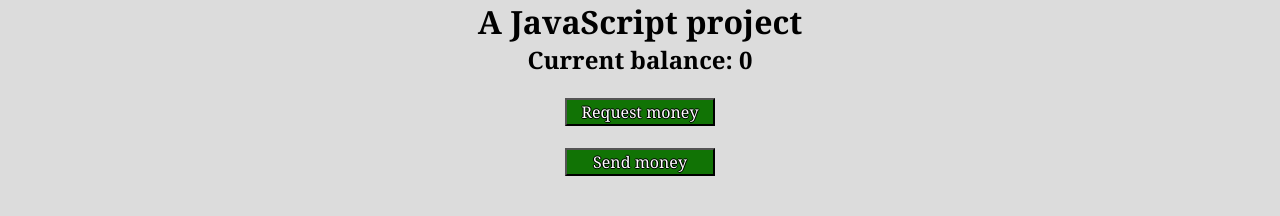
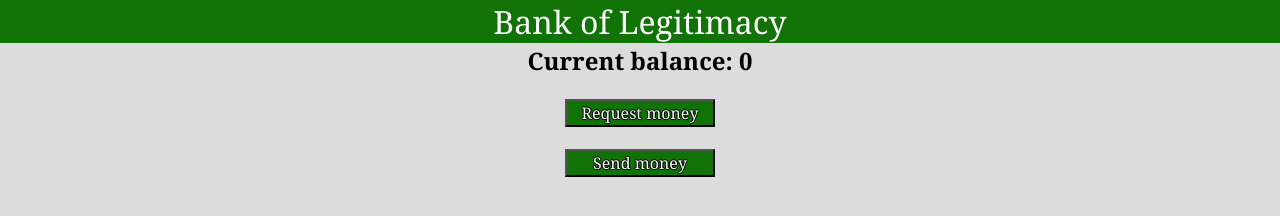
Before and after one commit to Zelatra/faux-banking, a website built with Parcel: page src/index.html in a window 1280 px wide. Built offline with nearby package versions, Linux system fonts and the light colour scheme.

Commit message:
Fixed banner not displaying

```diff
--- a/src/index.html
+++ b/src/index.html
@@ -1,7 +1,9 @@
 <!DOCTYPE html>
 <html lang="en">
 <head>
-  <header class="banner"></header>
+  <header class="banner">Bank of Legitimacy</header>
+  <br>
+  <br>
   <title>Banking app</title>
   <link rel="stylesheet" href="style.css">
   <meta name="viewport" content="width=device-width, initial-scale=1">
@@ -11,7 +13,6 @@
 </head>
 
 <body>
-  <h1>A JavaScript project</h1>
   <div id="app"></div>
   <h2>Current balance:
     <script type="text/javascript">
--- a/src/style.css
+++ b/src/style.css
@@ -15,6 +15,8 @@
   margin: 0 auto;
   top: 0;
   left: 0;
+  font-size: 32px;
+  color: #fff;
 }
 
 body {
```
Also changed, not shown: dist/index.html, 5 other files.
